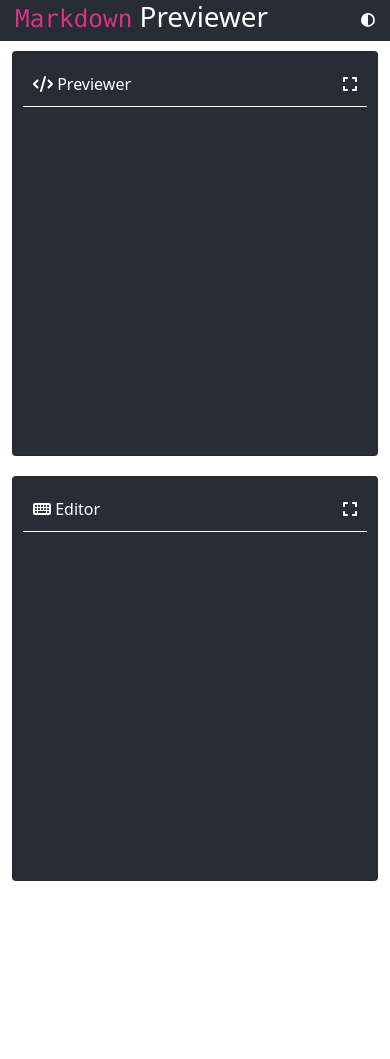
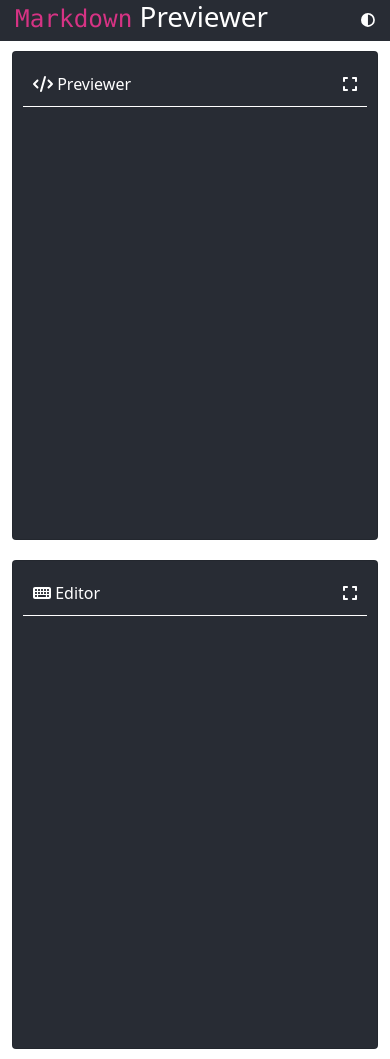
Before and after one commit to StevanFreeborn/freecodecamp-markdown-previewer, a React (Create React App) app: page / in a window 390 px wide. Before the commit the page ends 891 px from the top, so only its background shows below. Built offline with nearby package versions, Linux system fonts and the light colour scheme.

Commit message:
Adjusted stylings;

```diff
--- a/src/styles/App.scss
+++ b/src/styles/App.scss
@@ -45,7 +45,7 @@ $accentColor: #b83284;
 
 .container-xxl {
   margin: 0px;
-  height: 80vh;
+  height: 100vh;
 
   .custom-card {
     margin: 10px 0;
@@ -91,7 +91,7 @@ $accentColor: #b83284;
     padding: 10px;
 
     textarea {
-      height: 80vh;
+      height: 100vh;
       resize: none;
       padding: 10px;
       border: none;
@@ -104,11 +104,11 @@ $accentColor: #b83284;
 
     @media only screen and (max-width: 576px) {
       textarea {
-        height: 40vh;
+        height: 50vh;
       }
 
       .editor-max {
-        height: 85vh;
+        height: 100vh;
       }
 
     }
@@ -120,16 +120,16 @@ $accentColor: #b83284;
 
     .previewer {
       padding: 10px;
-      height: 80vh;
+      height: 100vh;
       overflow: auto;
     }
 
     @media only screen and (max-width: 576px) {
       .previewer {
-        height: 40vh;
+        height: 50vh;
       }
       .previewer-mobile-max {
-        height: 85vh;
+        height: 100vh;
       }
     }
 
```
